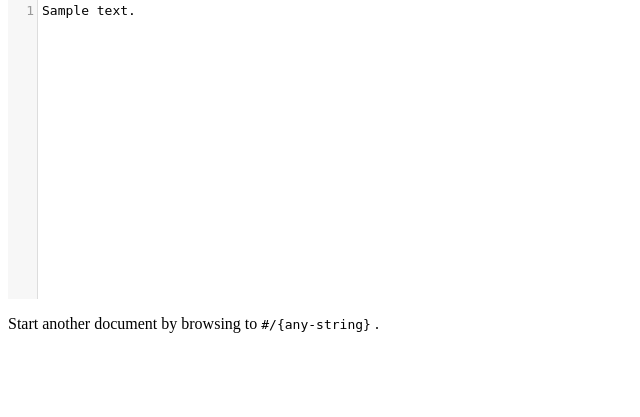
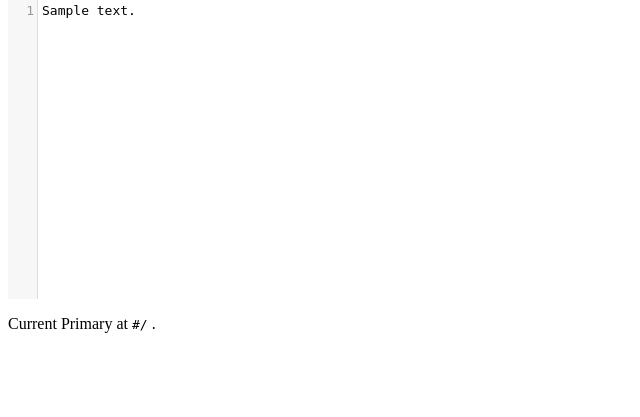
Before and after one commit to sarthak-chakraborty/Distributed-Collaborative-Editor, a Django app: template master/editor/templates/editor/index.html in a window 1280 px wide. Shown: the part 67-484 px from the top of the page, without its empty margins (0-640 px from the left). Run offline with Django 3.2, Linux system fonts and the light colour scheme; the template is opened without the code that fills it: most values are stand-ins (such as "Sample title", 1, 10 or a date in 2020); data that the repository does not hold is empty.

Commit message:
minor frontend changes

```diff
--- a/master/editor/templates/editor/index.html
+++ b/master/editor/templates/editor/index.html
@@ -227,6 +227,6 @@
     <div id="input">
       <textarea id="content"></textarea>
     </div>
-    <p>Start another document by browsing to <code>{{ base_url }}/{any-string}</code> .</p>
+    <p>Current Primary at <code>{{ base_url }}/</code> .</p>
   </body>
 </html>
--- a/workers-sec/editor/templates/editor/index.html
+++ b/workers-sec/editor/templates/editor/index.html
@@ -227,6 +227,6 @@
     <div id="input">
       <textarea id="content"></textarea>
     </div>
-    <p>Start another document by browsing to <code>{{ base_url }}/{any-string}</code> .</p>
+    <p>Current Primary at <code>{{ base_url }}/</code> .</p>
   </body>
 </html>
--- a/workers/editor/templates/editor/index.html
+++ b/workers/editor/templates/editor/index.html
@@ -227,6 +227,6 @@
     <div id="input">
       <textarea id="content"></textarea>
     </div>
-    <p>Start another document by browsing to <code>{{ base_url }}/{any-string}</code> .</p>
+    <p>Current Primary at <code>{{ base_url }}/</code> .</p>
   </body>
 </html>
```
